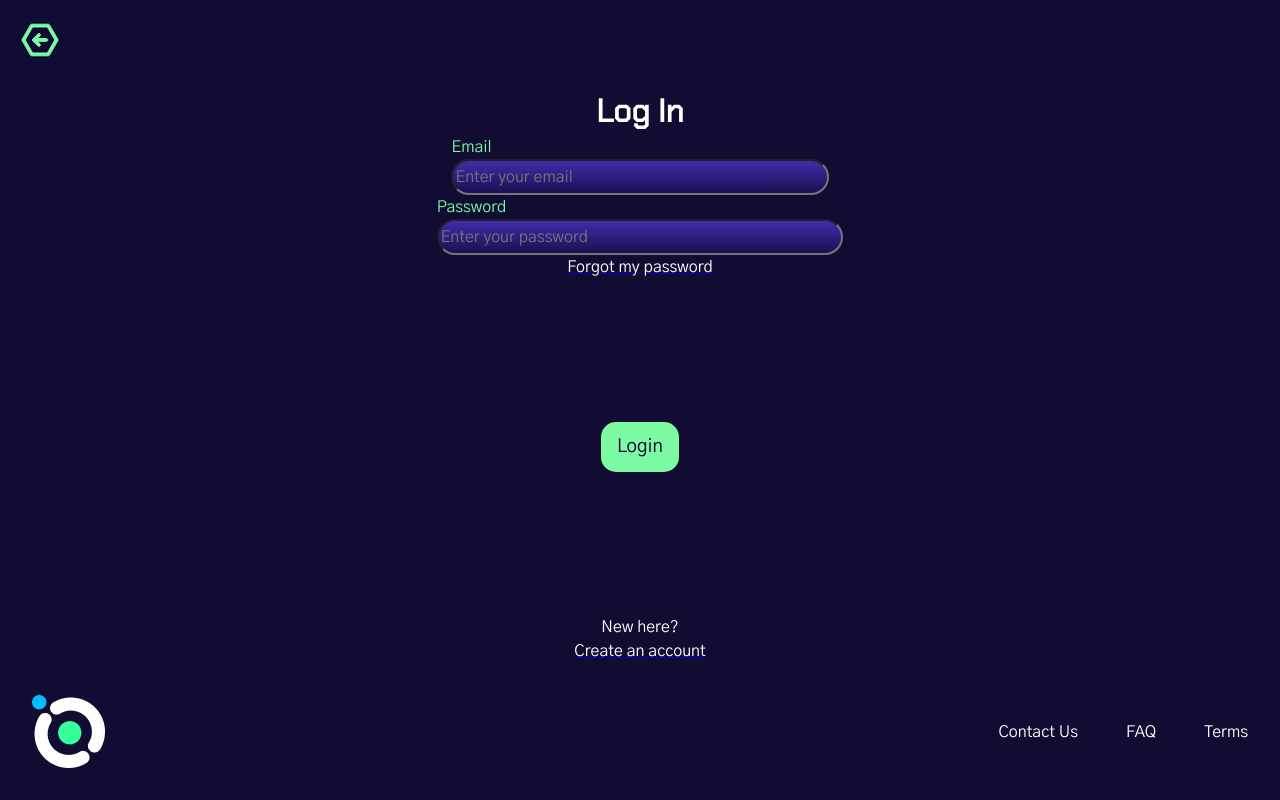
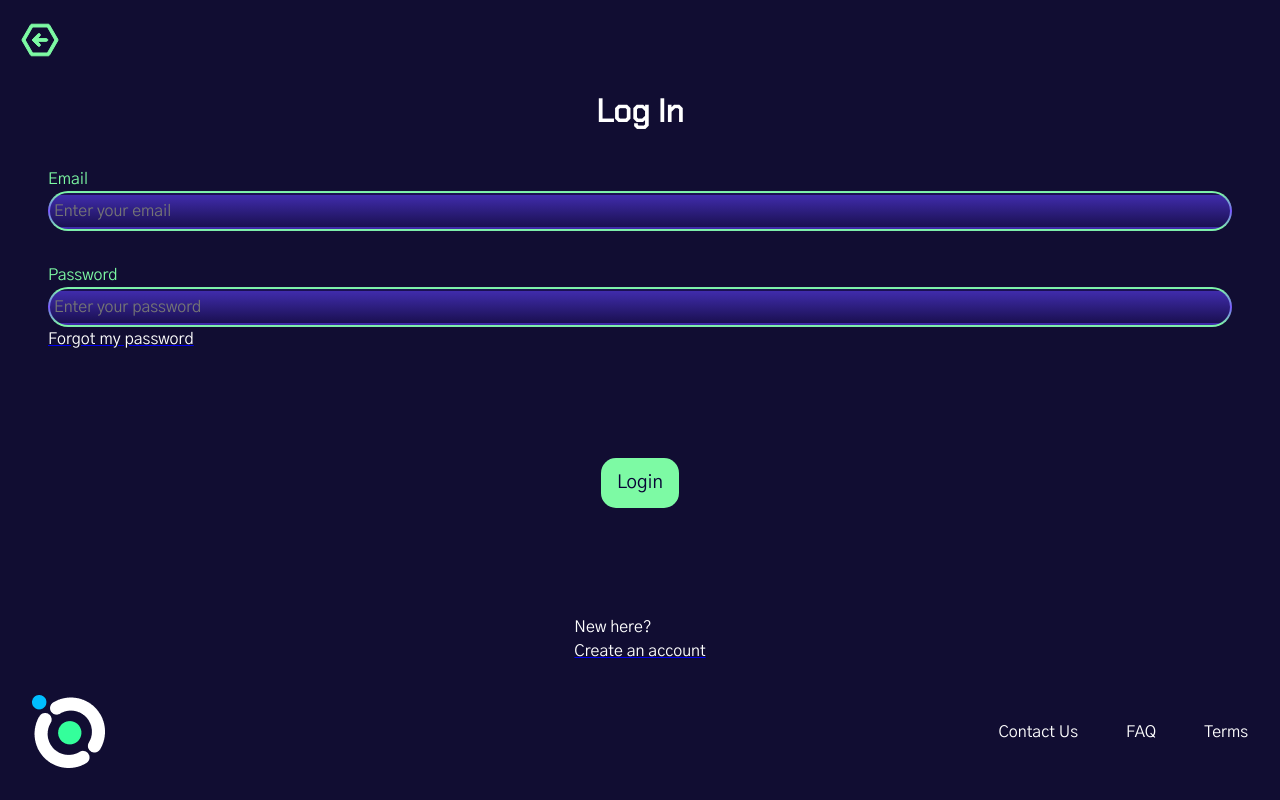
Before and after one commit to zyzmoz/global-player, a React (Create React App) app in the folder frontend/: page /login in a window 1280 px wide. Built offline with nearby package versions, Linux system fonts and the light colour scheme.

Commit message:
bug: Login Page

```diff
--- a/frontend/src/components/Input/Input.jsx
+++ b/frontend/src/components/Input/Input.jsx
@@ -14,7 +14,9 @@ function Input({ placeholder, onChange, label, type, text, id }) {
   return (
     <div className="input">
       {label && <label htmlFor={id}>{label}</label>}
-      <input id={id || randomId} type={type} placeholder={placeholder} onChange={handleChange} value={inputValue} />
+      <div className="input-wrapper">
+        <input id={id || randomId} type={type} placeholder={placeholder} onChange={handleChange} value={inputValue} />
+      </div>
     </div>
   )
 }
--- a/frontend/src/pages/Login.jsx
+++ b/frontend/src/pages/Login.jsx
@@ -39,6 +39,7 @@ function Login() {
       <div className="login-page-wrapper">
         <Headline text="Log In" color={Colors.primaryColorBrightGreen} />
         <Input id="email" label="Email" type="text" placeholder="Enter your email" value={email} onChange={setEmail} />
+        <div className="password-wrapper">
           <Input
             id="password"
             label="Password"
@@ -50,11 +51,14 @@ function Login() {
           <Link to="/">
             <BodyText text="Forgot my password" color={Colors.primaryColorBrightGreen} />
           </Link>
+        </div>
         <Button onClick={handleLogin} text="Login" />
+        <div className="new-here-wrapper">
           <BodyText text="New here?" />
           <Link to="/create-account">
             <BodyText text="Create an account" color={Colors.primaryColorBrightGreen} />
           </Link>
+        </div>
       </div>
       <Footer />
     </div>
--- a/frontend/src/sass/site-layout/_login-page.scss
+++ b/frontend/src/sass/site-layout/_login-page.scss
@@ -8,9 +8,20 @@
     display: flex;
     flex-flow: column;
     align-items: center;
+    gap: 2rem;
+    margin: 0 3rem;
     h1 {
       font-size: 2rem;
     }
+  }
+  .input,
+  .password-wrapper {
+    width: 100%;
+  }
+  .input-wrapper {
+    border: 2px solid transparent;
+    background-image: linear-gradient(180deg, #7dfaa4 0%, #7856ff 50%, #7dfaa4 100%);
+    border-radius: 25px;
   }
   input {
     box-sizing: border-box;
@@ -19,6 +30,8 @@
     background: linear-gradient(180deg, #402cac 0%, #1a1051 100%);
     border-radius: 25px;
     color: white;
+    border: 2px solid transparent;
+    // background: $border-gradient-color;
   }
 }
 
```
Lines whose indentation alone changed are shown as unchanged.
